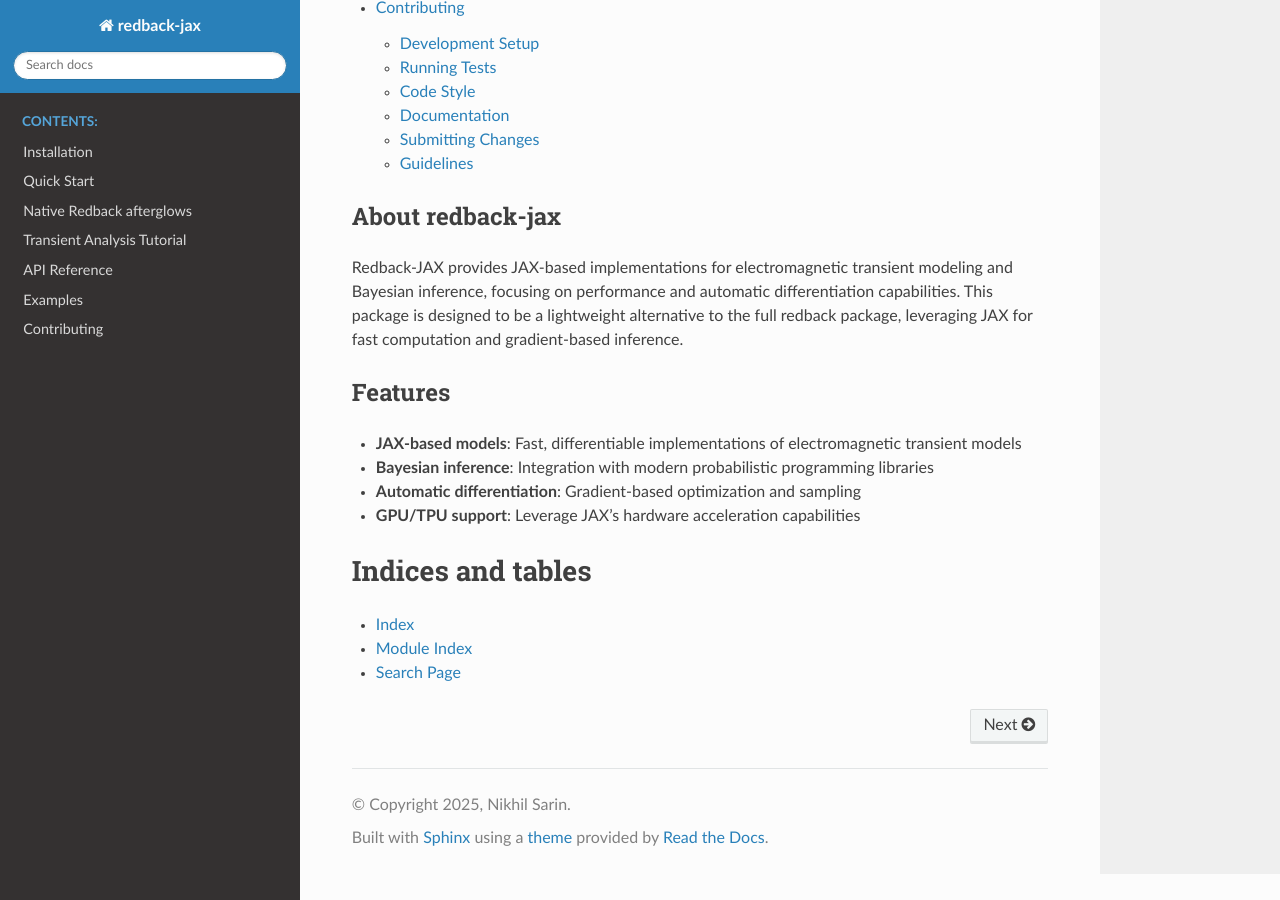
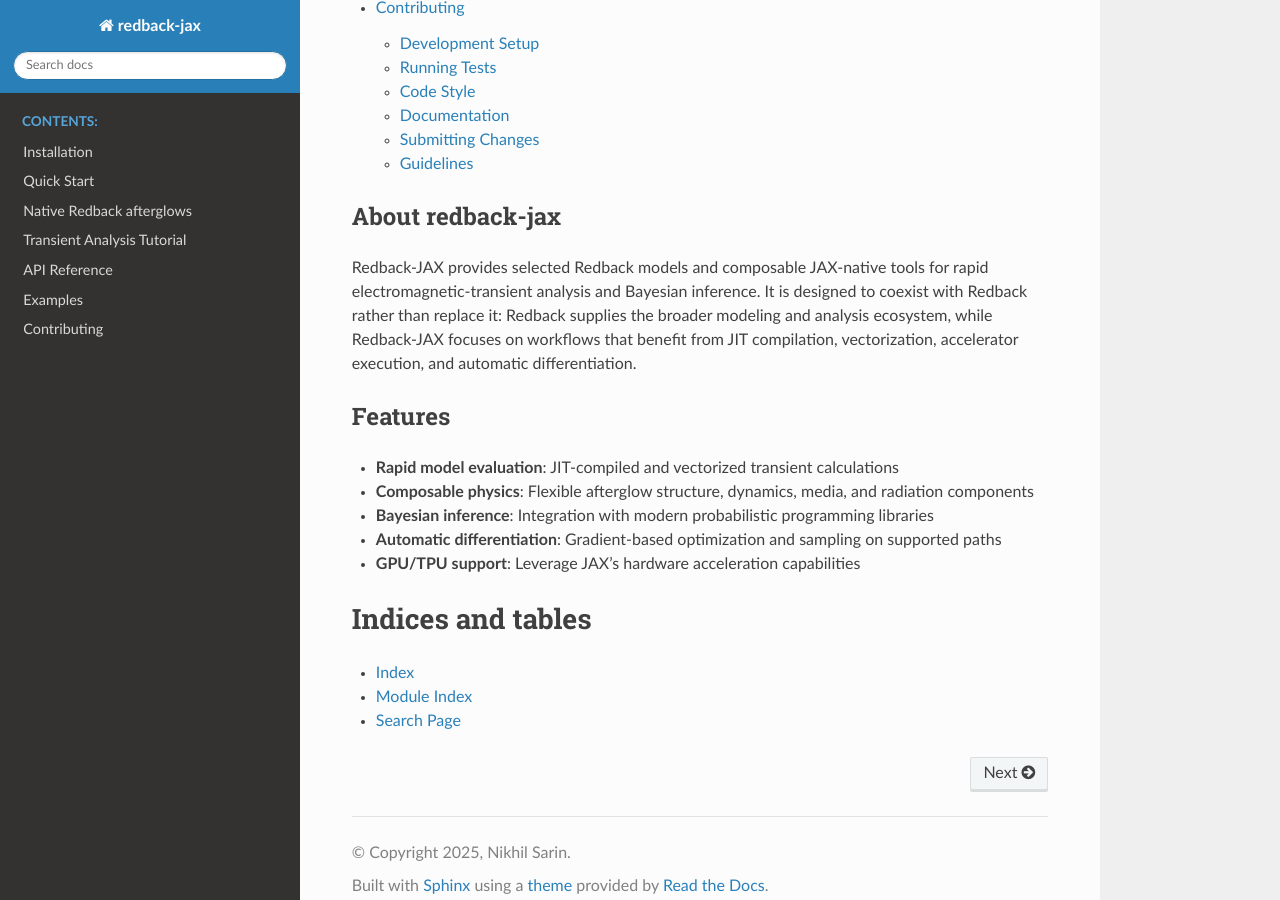
Before and after one commit to nikhil-sarin/redback-jax, a Sphinx documentation site: the page built from docs/source/index.rst, in a window 1280 px wide and 900 px high, scrolled down 1364 px. Built offline with Sphinx 7.4.7 and the Read the Docs theme 3.1.0, drawn with Linux system fonts in a browser that asks for light colours; some of the changed text lies outside the part shown.

Commit message:
Reposition Redback-JAX as a companion package

```diff
--- a/docs/source/index.rst
+++ b/docs/source/index.rst
@@ -1,7 +1,9 @@
 redback-jax documentation
 =========================
 
-Welcome to redback-jax, a lightweight JAX-only version of the redback electromagnetic transient analysis package.
+Welcome to Redback-JAX, a JAX-native companion to the `Redback
+<https://github.com/nikhil-sarin/redback>`_ electromagnetic-transient
+modeling and analysis stack.
 
 .. toctree::
    :maxdepth: 2
@@ -18,17 +20,20 @@ Welcome to redback-jax, a lightweight JAX-only version of the redback electromag
 About redback-jax
 ----------------
 
-Redback-JAX provides JAX-based implementations for electromagnetic transient modeling and Bayesian inference,
-focusing on performance and automatic differentiation capabilities. This package is designed to be a
-lightweight alternative to the full redback package, leveraging JAX for fast computation and
-gradient-based inference.
+Redback-JAX provides selected Redback models and composable JAX-native tools
+for rapid electromagnetic-transient analysis and Bayesian inference. It is
+designed to coexist with Redback rather than replace it: Redback supplies the
+broader modeling and analysis ecosystem, while Redback-JAX focuses on workflows
+that benefit from JIT compilation, vectorization, accelerator execution, and
+automatic differentiation.
 
 Features
 --------
 
-* **JAX-based models**: Fast, differentiable implementations of electromagnetic transient models
+* **Rapid model evaluation**: JIT-compiled and vectorized transient calculations
+* **Composable physics**: Flexible afterglow structure, dynamics, media, and radiation components
 * **Bayesian inference**: Integration with modern probabilistic programming libraries
-* **Automatic differentiation**: Gradient-based optimization and sampling
+* **Automatic differentiation**: Gradient-based optimization and sampling on supported paths
 * **GPU/TPU support**: Leverage JAX's hardware acceleration capabilities
 
 Indices and tables
--- a/docs/source/quickstart.rst
+++ b/docs/source/quickstart.rst
@@ -169,7 +169,8 @@ Available models
 - ``metzger_kilonova_bolometric`` — r-process ODE, 200-shell (Metzger 2017)
 - ``magnetar_boosted_kilonova_bolometric`` — r-process + magnetar injection
 
-All models are ``@jax.jit`` compiled and support ``jax.grad`` and ``jax.vmap``.
+Model kernels are JIT compiled, and supported paths compose with ``jax.grad``
+and ``jax.vmap`` for rapid repeated analyses.
 
 Next steps
 ----------
--- a/pyproject.toml
+++ b/pyproject.toml
@@ -5,7 +5,7 @@ build-backend = "setuptools.build_meta"
 [project]
 name = "redback-jax"
 version = "0.4.1"
-description = "A lightweight JAX-only version of redback for electromagnetic transient analysis"
+description = "A JAX-native companion to Redback for rapid, differentiable electromagnetic transient analysis"
 readme = "README.md"
 license = {text = "GPL-3.0"}
 authors = [
--- a/redback_jax/__init__.py
+++ b/redback_jax/__init__.py
@@ -1,8 +1,8 @@
 """
-Redback-JAX: A lightweight JAX-only version of the redback electromagnetic transient analysis package.
+Redback-JAX: a JAX-native companion to the Redback transient-analysis stack.
 
-This package provides JAX-based implementations for electromagnetic transient modeling
-and Bayesian inference, focusing on performance and automatic differentiation capabilities.
+The package provides selected models and composable workflows for rapid,
+differentiable electromagnetic-transient analysis and Bayesian inference.
 """
 
 __version__ = "0.4.1"
```
Also changed, not shown: README.md (+23 -6 lines).
